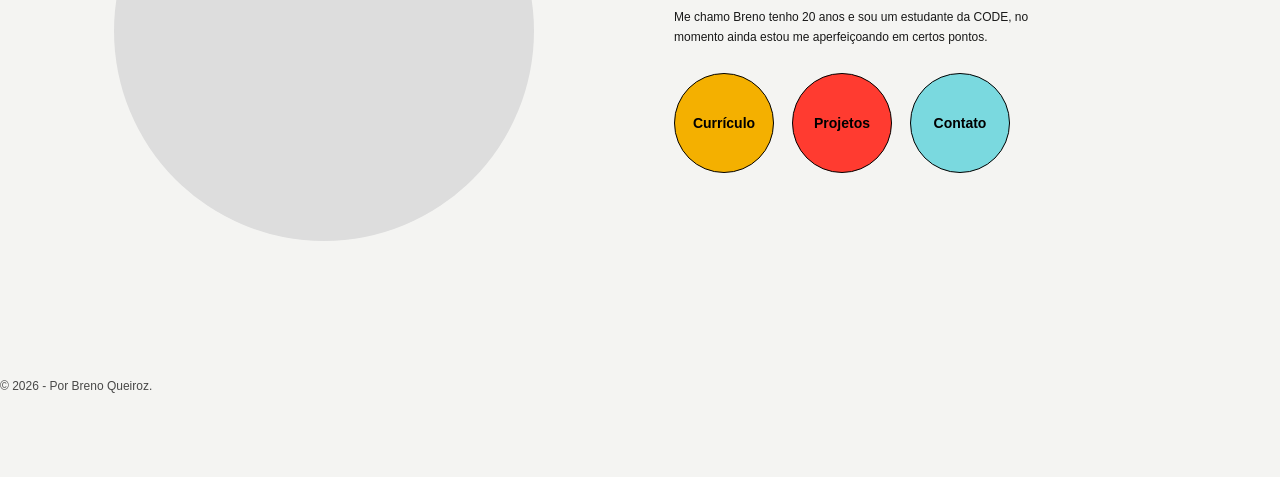
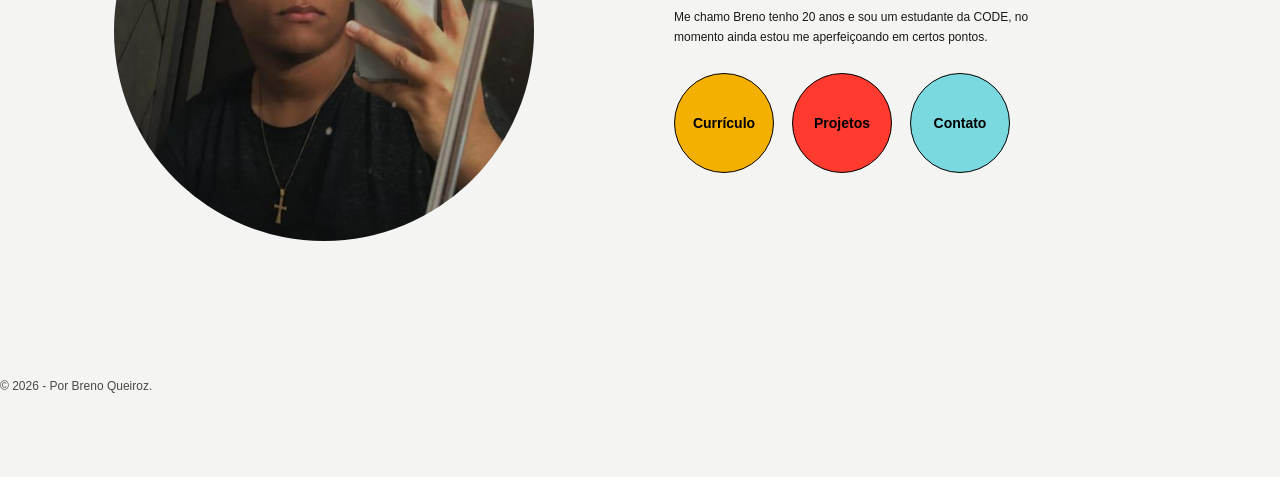
Before and after one commit to BrenoQ-A/brenoqa.github.io, a plain HTML site: page index.html in a window 1280 px wide. Shown: the part 323-800 px from the top of the page. Drawn offline with Linux system fonts and the light colour scheme.

Commit message:
Update index.html
./img/

```diff
--- a/index.html
+++ b/index.html
@@ -30,7 +30,7 @@
 
   <main class="box principal">
     <section class="foto">
-      <img src="./img/interface_img.png" alt="Foto de perfil" />
+      <img src="interface_img.png" alt="Foto de perfil" />
     </section>
 
     <section class="apresentacao">
```
